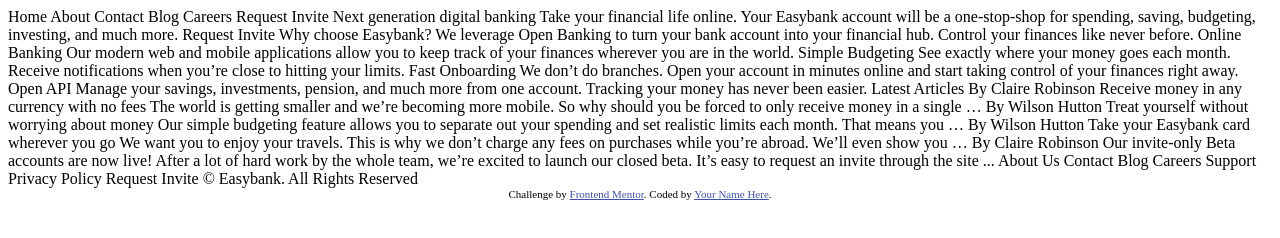
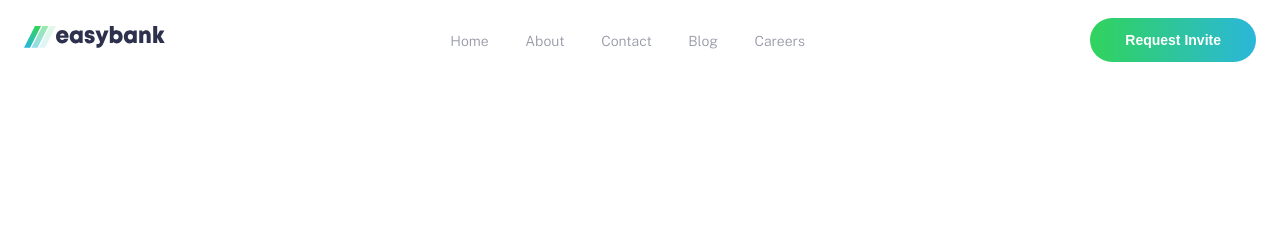
Before and after one commit to jojoX94/Easy-Bank-Challenge, a plain HTML site: page index.html in a window 1280 px wide. Drawn offline with nearby package versions, Linux system fonts and the light colour scheme.

Commit message:
Navigation Bar

```diff
--- /dev/null
+++ b/app/js/script.js
@@ -0,0 +1 @@
+console.log('hello world');
--- a/app/scss/_globales.scss
+++ b/app/scss/_globales.scss
@@ -1,3 +1,55 @@
 html {
-    font-size: 100%;
+  font-size: 100%;
+  box-sizing: border-box;
 }
+
+*,
+*::before,
+*::after {
+  box-sizing: border-box;
+}
+
+body {
+  margin: 0;
+  padding: 0;
+  font-size: $font-md;
+  font-family: "Public Sans", sans-serif;
+  font-weight: 300;
+  color: $grayisBlue;
+  line-height: 1.3;
+}
+
+//Link Default
+a,
+a:visited,
+a:hover {
+  text-decoration: none;
+  color: $grayisBlue;
+}
+
+//flexbox
+.flex {
+  display: flex;
+
+  &-jc-c {
+    justify-content: center;
+  }
+  &-jc-sb {
+    justify-content: space-between;
+  }
+  &-ai-c {
+    align-items: center;
+  }
+}
+
+// Buttons
+button,
+.button {
+  padding: 0.875rem 2.1875rem;
+  background: linear-gradient(to right, $limeGreen, $brightCyan);
+  border: 0;
+  border-radius: 50px;
+  cursor: pointer;
+  color: $white;
+  font-weight: 700;
+}
--- /dev/null
+++ b/app/scss/_header.scss
@@ -0,0 +1,76 @@
+.header {
+  nav {
+    padding: 1.125rem 1.5rem;
+  }
+  &__logo {
+    img {
+      width: 8.8125rem;
+      height: 1.375rem;
+    }
+  }
+  &__menu {
+    > span {
+      display: block;
+      width: 26px;
+      height: 2px;
+      background-color: $darkBlue;
+
+      &:not(:last-child) {
+        margin-bottom: 3px;
+      }
+    }
+  }
+
+  &__links {
+    a {
+      position: relative;
+      font-size: $font-sm;
+      transition: color 200ms ease-in-out;
+      &:not(:last-child) {
+        margin-right: 32px;
+      }
+      &::before {
+        content: "";
+        position: absolute;
+        display: block;
+        width: 100%;
+        height: 5px;
+        background: linear-gradient(to right, $limeGreen, $brightCyan);
+        left: 0;
+        right: 0;
+        bottom: -30px;
+        opacity: 0;
+        transition: opacity 300ms ease-in-out;
+      }
+      &:hover {
+        color: $darkBlue;
+        &::before {
+          opacity: 1;
+        }
+      }
+    }
+  }
+
+  &__cta {
+    font-size: $font-sm;
+    color: $white;
+    transition: opacity 300ms ease-in-out;
+
+    &:hover {
+      opacity: 0.75;
+    }
+  }
+}
+
+// Visibility
+.hide-for-mobile {
+  @include breakpoint-down(medium) {
+    display: none !important;
+  }
+}
+
+.hide-for-desktop {
+  @include breakpoint-up(large) {
+    display: none !important;
+  }
+}
--- /dev/null
+++ b/app/scss/_mixins.scss
@@ -0,0 +1,30 @@
+// Breakpoints
+@media (min-width: 64em) {
+  // styles go here
+}
+
+// 640ox, 1024px, 1400px
+$breakpoints-up: (
+  "medium": "40em",
+  "large": "64em",
+  "xlarge": "87.5em",
+);
+
+// 639ox, 1023px, 1399px
+$breakpoints-down: (
+  "small": "39.9375em",
+  "medium": "63.9375em",
+  "large": "87.4375em",
+);
+
+@mixin breakpoint-up($size) {
+  @media (min-width: map-get($breakpoints-up, $size)) {
+    @content;
+  }
+}
+
+@mixin breakpoint-down($size) {
+  @media (max-width: map-get($breakpoints-down , $size )) {
+    @content;
+  }
+}
--- a/app/scss/_variable.scss
+++ b/app/scss/_variable.scss
@@ -0,0 +1,11 @@
+$darkBlue: hsl(233, 26%, 24%);
+$limeGreen: hsl(136, 65%, 51%);
+$brightCyan: hsl(192, 70%, 51%);
+$grayisBlue: hsl(233, 8%, 62%);
+$lightGrayishBlue: hsl(220, 16%, 96%);
+$veryLigtGray: hsl(0, 0%, 98%);
+$white: hsl(0, 0%, 100%);
+
+//Font Sizes
+$font-sm: 0.875rem; //14px
+$font-md: 1.125rem; //18px
--- a/app/scss/style.scss
+++ b/app/scss/style.scss
@@ -1,2 +1,4 @@
+@import "variable";
+@import "mixins";
 @import "globales";
-@import "variable";
+@import "header";
--- a/index.html
+++ b/index.html
@@ -1,101 +1,90 @@
 <!DOCTYPE html>
 <html lang="en">
   <head>
-  <meta charset="UTF-8">
-  <meta name="viewport" content="width=device-width, initial-scale=1.0"> <!-- displays site properly based on user's device -->
+    <meta charset="UTF-8" />
+    <meta name="viewport" content="width=device-width, initial-scale=1.0" />
+    <!-- displays site properly based on user's device -->
 
-  <link rel="icon" type="image/png" sizes="32x32" href="./images/favicon-32x32.png">
-
+    <link
+      rel="icon"
+      type="image/png"
+      sizes="32x32"
+      href="./images/favicon-32x32.png"
+    />
+    <!-- Font Family -->
+    <link rel="preconnect" href="https://fonts.gstatic.com" crossorigin />
+    <link
+      href="https://fonts.googleapis.com/css2?family=Public+Sans:wght@300;400;700&display=swap"
+      rel="stylesheet"
+    />
+    <link rel="stylesheet" href="/dist/style.css" />
     <title>Frontend Mentor | Easybank landing page</title>
 
     <!-- Feel free to remove these styles or customise in your own stylesheet 👍 -->
     <style>
-    .attribution { font-size: 11px; text-align: center; }
-    .attribution a { color: hsl(228, 45%, 44%); }
+      .attribution {
+        font-size: 11px;
+        text-align: center;
+      }
+      .attribution a {
+        color: hsl(228, 45%, 44%);
+      }
     </style>
   </head>
   <body>
-
-  Home
-  About
-  Contact
-  Blog
-  Careers
-
+    <header class="header">
+      <nav class="flex flex-jc-sb flex-ai-c">
+        <a href="/" class="header__logo">
+          <img src="images/logo.svg" alt="EasyBank" />
+        </a>
+        <a href="#" class="header__menu hide-for-desktop">
+          <span></span>
+          <span></span>
+          <span></span>
+        </a>
+        <div class="header__links hide-for-mobile">
+          <a href="#">Home</a>
+          <a href="#">About</a>
+          <a href="#">Contact</a>
+          <a href="#">Blog</a>
+          <a href="#">Careers</a>
+        </div>
+        <button class="button header__cta hide-for-mobile">
           Request Invite
-
-
-
-  Next generation digital banking
-
-  Take your financial life online. Your Easybank account will be a one-stop-shop
-  for spending, saving, budgeting, investing, and much more.
-
-  Request Invite
-
-
-
-  Why choose Easybank?
-
-  We leverage Open Banking to turn your bank account into your financial hub. Control
-  your finances like never before.
-
-  Online Banking
-  Our modern web and mobile applications allow you to keep track of your finances
-  wherever you are in the world.
-
-  Simple Budgeting
-  See exactly where your money goes each month. Receive notifications when you’re
-  close to hitting your limits.
-
-  Fast Onboarding
-  We don’t do branches. Open your account in minutes online and start taking control
-  of your finances right away.
-
-  Open API
-  Manage your savings, investments, pension, and much more from one account. Tracking
-  your money has never been easier.
-
-
-
-  Latest Articles
-
-  By Claire Robinson
-  Receive money in any currency with no fees
-  The world is getting smaller and we’re becoming more mobile. So why should you be
-  forced to only receive money in a single …
-
-  By Wilson Hutton
-  Treat yourself without worrying about money
-  Our simple budgeting feature allows you to separate out your spending and set
-  realistic limits each month. That means you …
-
-  By Wilson Hutton
-  Take your Easybank card wherever you go
-  We want you to enjoy your travels. This is why we don’t charge any fees on purchases
-  while you’re abroad. We’ll even show you …
-
-  By Claire Robinson
-  Our invite-only Beta accounts are now live!
-  After a lot of hard work by the whole team, we’re excited to launch our closed beta.
-  It’s easy to request an invite through the site ...
-
-
-
-  About Us
-  Contact
-  Blog
-  Careers
-  Support
-  Privacy Policy
-
-  Request Invite
-
-  © Easybank. All Rights Reserved
+        </button>
+      </nav>
+    </header>
+    <!--      Request Invite Next generation digital
+    banking Take your financial life online. Your Easybank account will be a
+    one-stop-shop for spending, saving, budgeting, investing, and much more.
+    Request Invite Why choose Easybank? We leverage Open Banking to turn your
+    bank account into your financial hub. Control your finances like never
+    before. Online Banking Our modern web and mobile applications allow you to
+    keep track of your finances wherever you are in the world. Simple Budgeting
+    See exactly where your money goes each month. Receive notifications when
+    you’re close to hitting your limits. Fast Onboarding We don’t do branches.
+    Open your account in minutes online and start taking control of your
+    finances right away. Open API Manage your savings, investments, pension, and
+    much more from one account. Tracking your money has never been easier.
+    Latest Articles By Claire Robinson Receive money in any currency with no
+    fees The world is getting smaller and we’re becoming more mobile. So why
+    should you be forced to only receive money in a single … By Wilson Hutton
+    Treat yourself without worrying about money Our simple budgeting feature
+    allows you to separate out your spending and set realistic limits each
+    month. That means you … By Wilson Hutton Take your Easybank card wherever
+    you go We want you to enjoy your travels. This is why we don’t charge any
+    fees on purchases while you’re abroad. We’ll even show you … By Claire
+    Robinson Our invite-only Beta accounts are now live! After a lot of hard
+    work by the whole team, we’re excited to launch our closed beta. It’s easy
+    to request an invite through the site ... About Us Contact Blog Careers
+    Support Privacy Policy Request Invite © Easybank. All Rights Reserved
 
     <div class="attribution">
-    Challenge by <a href="https://www.frontendmentor.io?ref=challenge" target="_blank">Frontend Mentor</a>.
-    Coded by <a href="#">Your Name Here</a>.
-  </div>
+      Challenge by
+      <a href="https://www.frontendmentor.io?ref=challenge" target="_blank"
+        >Frontend Mentor</a
+      >. Coded by <a href="#">Your Name Here</a>.
+    </div> -->
+    <script src="/app/js/script.js"></script>
   </body>
 </html>
```
Also changed, not shown: dist/style.css (added), 1 other file. Lines whose indentation alone changed are shown as unchanged.
